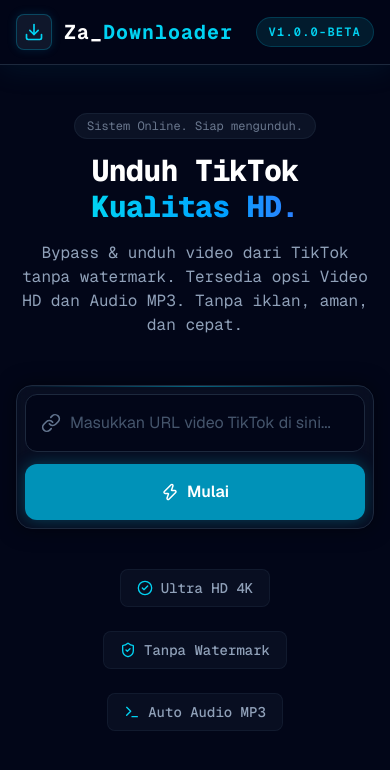
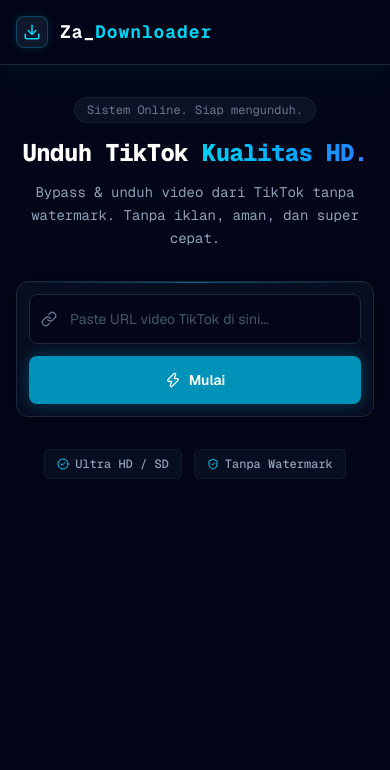
Before and after one commit to Gazash17/za-downloader, a Next.js app: page / in a window 390 px wide. Shown: the top 770 px of the page. Built offline with nearby package versions, Linux system fonts and the light colour scheme.

Commit message:
Update UX UI dan Mobile

```diff
--- a/app/page.tsx
+++ b/app/page.tsx
@@ -1,6 +1,6 @@
 "use client";
-import React, { useState, FormEvent } from 'react';
-import { Download, Link as LinkIcon, Video, Loader2, CheckCircle2, ShieldCheck, Zap, Terminal, Music } from 'lucide-react';
+import React, { useState, FormEvent, useRef } from 'react';
+import { Download, Link as LinkIcon, Video, Loader2, CheckCircle2, ShieldCheck, Zap, Terminal, RefreshCw } from 'lucide-react';
 
 export default function App() {
   const [url, setUrl] = useState('');
@@ -11,14 +11,22 @@
   // State baru untuk mengetahui tombol mana yang sedang loading download
   const [downloadingUrl, setDownloadingUrl] = useState<string>('');
 
+  // Referensi untuk input field agar bisa mengatur fokus/blur (keyboard HP)
+  const inputRef = useRef<HTMLInputElement>(null);
+
   const handleFetch = async (e: FormEvent) => {
     e.preventDefault();
+
+    // Menghilangkan keyboard HP saat form di-submit
+    if (inputRef.current) {
+      inputRef.current.blur();
+    }
+
     if (!url) {
       setError('Error: URL_TIDAK_DITEMUKAN. Masukkan target URL!');
       return;
     }
 
-    // Cek di awal agar user tidak repot menunggu loading kalau salah link
     if (!url.includes('tiktok.com')) {
       setError('Error: LINK_TIDAK_VALID. Silakan masukkan link khusus dari TikTok.');
       return;
@@ -56,27 +64,28 @@
     setUrl('');
     setResult(null);
     setError('');
+    // Fokus kembali ke input setelah di-clear, siap untuk paste
+    setTimeout(() => {
+      if (inputRef.current) inputRef.current.focus();
+    }, 100);
   };
 
   // Fungsi download yang sudah diperbarui agar memaksa download langsung & mengubah nama sesuai judul
-  const handleDownloadFile = async (downloadUrl: string, quality: string, type: string = 'video') => {
+  const handleDownloadFile = async (downloadUrl: string, quality: string) => {
     if (!downloadUrl) return;
 
-    setDownloadingUrl(downloadUrl); // Aktifkan animasi loading di tombol
+    setDownloadingUrl(downloadUrl);
 
-    // 1. Bersihkan judul video agar aman dijadikan nama file (Hapus spasi dan simbol aneh)
     const rawTitle = result.title || 'Video';
     const cleanTitle = rawTitle
-      .replace(/[^a-zA-Z0-9 \-]/g, '') // Hapus simbol aneh (emoji dll)
+      .replace(/[^a-zA-Z0-9 \-]/g, '')
       .trim()
-      .replace(/\s+/g, '_') // Ganti spasi dengan garis bawah (_)
-      .substring(0, 40); // Batasi panjang nama file maksimal 40 karakter agar tidak error
+      .replace(/\s+/g, '_')
+      .substring(0, 40);
 
-    // Format nama file baru: JudulVideo_TikTok_HD.mp4
-    const fileName = `${cleanTitle}_TikTok_${quality}.${type === 'audio' ? 'mp3' : 'mp4'}`;
+    const fileName = `${cleanTitle}_TikTok_${quality}.mp4`;
 
     try {
-      // Teknik untuk memaksa download file lintas-server (mencegah tab baru terbuka)
       const response = await fetch(downloadUrl);
       if (!response.ok) throw new Error('CORS Terblokir');
 
@@ -85,15 +94,13 @@
 
       const a = document.createElement('a');
       a.href = blobUrl;
-      a.download = fileName; // Memberi nama file baru dari judul asli
+      a.download = fileName;
       document.body.appendChild(a);
       a.click();
       document.body.removeChild(a);
       window.URL.revokeObjectURL(blobUrl);
 
     } catch (err) {
-      // Jika keamanan browser (CORS) sangat ketat dan memblokir fetch di atas,
-      // ini adalah rencana cadangan (buka tab baru tapi tetap berusaha kasih nama)
       console.warn("Download langsung diblokir browser, menggunakan tab cadangan.");
       const a = document.createElement('a');
       a.href = downloadUrl;
@@ -103,7 +110,7 @@
       a.click();
       document.body.removeChild(a);
     } finally {
-      setDownloadingUrl(''); // Matikan animasi loading
+      setDownloadingUrl('');
     }
   };
 
@@ -112,147 +119,147 @@
       <header className="bg-slate-950/80 backdrop-blur-md border-b border-slate-800 sticky top-0 z-10 shadow-[0_4px_30px_rgba(8,145,178,0.1)]">
         <div className="max-w-4xl mx-auto px-4 h-16 flex items-center justify-between">
           <div className="flex items-center gap-3">
-            <div className="w-9 h-9 bg-slate-900 border border-cyan-500/30 rounded-lg flex items-center justify-center text-cyan-400 shadow-[0_0_10px_rgba(8,145,178,0.2)]">
-              <Download size={20} />
+            <div className="w-8 h-8 md:w-9 md:h-9 bg-slate-900 border border-cyan-500/30 rounded-lg flex items-center justify-center text-cyan-400 shadow-[0_0_10px_rgba(8,145,178,0.2)]">
+              <Download size={18} />
             </div>
-            <h1 className="font-bold text-xl tracking-wider text-white">Za_<span className="text-cyan-400">Downloader</span></h1>
-          </div>
-          <div className="text-xs font-semibold text-cyan-400 bg-cyan-950/50 border border-cyan-800/50 px-3 py-1.5 rounded-full uppercase tracking-widest">
-            v1.0.0-beta
+            <h1 className="font-bold text-lg md:text-xl tracking-wider text-white">Za_<span className="text-cyan-400">Downloader</span></h1>
           </div>
         </div>
       </header>
 
-      <main className="max-w-4xl mx-auto px-4 py-12">
-        <div className="text-center mb-12">
+      <main className="max-w-4xl mx-auto px-4 py-8 md:py-12">
+        <div className="text-center mb-8 md:mb-12">
           <div className="inline-block mb-4">
             <span className="animate-pulse px-3 py-1 rounded-full bg-slate-900 border border-slate-800 text-xs text-slate-400">
               Sistem Online. Siap mengunduh.
             </span>
           </div>
-          <h2 className="text-3xl md:text-5xl font-extrabold text-white mb-4 tracking-tight">
+          <h2 className="text-2xl md:text-4xl lg:text-5xl font-extrabold text-white mb-3 tracking-tight">
             Unduh TikTok <span className="text-transparent bg-clip-text bg-gradient-to-r from-cyan-400 to-blue-500">Kualitas HD.</span>
           </h2>
-          <p className="text-base text-slate-400 max-w-2xl mx-auto">
-            Bypass & unduh video dari TikTok tanpa watermark. Tersedia opsi Video HD dan Audio MP3. Tanpa iklan, aman, dan cepat.
+          <p className="text-sm md:text-base text-slate-400 max-w-2xl mx-auto leading-relaxed">
+            Bypass & unduh video dari TikTok tanpa watermark. Tanpa iklan, aman, dan super cepat.
           </p>
         </div>
 
-        <div className="bg-slate-900/50 backdrop-blur-sm rounded-2xl shadow-[0_0_20px_rgba(0,0,0,0.5)] border border-slate-800 p-2 md:p-4 mb-8 max-w-2xl mx-auto relative overflow-hidden">
+        <div className="bg-slate-900/50 backdrop-blur-sm rounded-xl md:rounded-2xl shadow-[0_0_20px_rgba(0,0,0,0.5)] border border-slate-800 p-3 md:p-4 mb-8 max-w-2xl mx-auto relative overflow-hidden">
           <div className="absolute top-0 left-0 w-full h-[1px] bg-gradient-to-r from-transparent via-cyan-500/50 to-transparent"></div>
 
           <form onSubmit={handleFetch} className="flex flex-col md:flex-row gap-3 relative z-10">
             <div className="relative flex-1">
-              <div className="absolute inset-y-0 left-0 pl-4 flex items-center pointer-events-none">
-                <LinkIcon className="h-5 w-5 text-slate-500" />
+              <div className="absolute inset-y-0 left-0 pl-3 md:pl-4 flex items-center pointer-events-none">
+                <LinkIcon className="h-4 w-4 md:h-5 md:w-5 text-slate-500" />
               </div>
               <input
+                ref={inputRef}
                 type="url"
                 value={url}
                 onChange={(e) => setUrl(e.target.value)}
-                placeholder="Masukkan URL video TikTok di sini..."
-                className="w-full pl-11 pr-4 py-4 md:py-3 bg-slate-950 border border-slate-800 rounded-xl focus:outline-none focus:border-cyan-500/50 focus:ring-1 focus:ring-cyan-500/50 transition-all text-slate-200 placeholder:text-slate-600 font-sans"
+                placeholder="Paste URL video TikTok di sini..."
+                className="w-full pl-10 md:pl-11 pr-4 py-3.5 md:py-3 bg-slate-950 border border-slate-800 rounded-lg md:rounded-xl focus:outline-none focus:border-cyan-500/50 focus:ring-1 focus:ring-cyan-500/50 transition-all text-slate-200 placeholder:text-slate-600 font-sans text-sm md:text-base"
                 required
               />
             </div>
             <button
               type="submit"
               disabled={loading}
-              className="bg-cyan-600 hover:bg-cyan-500 text-white font-semibold py-4 md:py-3 px-8 rounded-xl transition-all disabled:opacity-50 flex items-center justify-center gap-2 min-w-[150px] shadow-[0_0_15px_rgba(8,145,178,0.4)] hover:shadow-[0_0_25px_rgba(8,145,178,0.6)] font-sans"
+              className="bg-cyan-600 hover:bg-cyan-500 text-white font-semibold py-3.5 md:py-3 px-6 md:px-8 rounded-lg md:rounded-xl transition-all disabled:opacity-50 flex items-center justify-center gap-2 md:min-w-[150px] shadow-[0_0_15px_rgba(8,145,178,0.4)] hover:shadow-[0_0_25px_rgba(8,145,178,0.6)] font-sans text-sm md:text-base"
             >
               {loading ? (
                 <>
-                  <Loader2 className="h-5 w-5 animate-spin" />
+                  <Loader2 className="h-4 w-4 md:h-5 md:w-5 animate-spin" />
                   Memproses...
                 </>
               ) : (
                 <>
-                  <Zap size={18} />
+                  <Zap size={16} className="md:w-[18px] md:h-[18px]" />
                   Mulai
                 </>
               )}
             </button>
           </form>
-          {error && <p className="text-red-400 text-sm mt-3 ml-2 font-medium flex items-center gap-1"><Terminal size={14} /> {error}</p>}
+          {error && <p className="text-red-400 text-xs md:text-sm mt-3 ml-1 md:ml-2 font-medium flex items-center gap-1"><Terminal size={12} className="md:w-3.5 md:h-3.5" /> {error}</p>}
         </div>
 
         {!result && !loading && (
-          <div className="flex flex-wrap justify-center gap-6 mt-10">
-            <div className="flex items-center gap-2 text-slate-400 bg-slate-900/50 px-4 py-2 rounded-lg border border-slate-800/50">
-              <CheckCircle2 className="h-4 w-4 text-cyan-400" />
-              <span className="text-sm font-medium">Ultra HD 4K</span>
+          <div className="flex flex-wrap justify-center gap-3 md:gap-6 mt-8 md:mt-10">
+            <div className="flex items-center gap-1.5 md:gap-2 text-slate-400 bg-slate-900/50 px-3 md:px-4 py-1.5 md:py-2 rounded-md md:rounded-lg border border-slate-800/50">
+              <CheckCircle2 className="h-3 w-3 md:h-4 md:w-4 text-cyan-400" />
+              <span className="text-xs md:text-sm font-medium">Ultra HD / SD</span>
             </div>
-            <div className="flex items-center gap-2 text-slate-400 bg-slate-900/50 px-4 py-2 rounded-lg border border-slate-800/50">
-              <ShieldCheck className="h-4 w-4 text-cyan-400" />
-              <span className="text-sm font-medium">Tanpa Watermark</span>
+            <div className="flex items-center gap-1.5 md:gap-2 text-slate-400 bg-slate-900/50 px-3 md:px-4 py-1.5 md:py-2 rounded-md md:rounded-lg border border-slate-800/50">
+              <ShieldCheck className="h-3 w-3 md:h-4 md:w-4 text-cyan-400" />
+              <span className="text-xs md:text-sm font-medium">Tanpa Watermark</span>
             </div>
-            <div className="flex items-center gap-2 text-slate-400 bg-slate-900/50 px-4 py-2 rounded-lg border border-slate-800/50">
-              <Terminal className="h-4 w-4 text-cyan-400" />
-              <span className="text-sm font-medium">Auto Audio MP3</span>
+            <div className="flex items-center gap-1.5 md:gap-2 text-slate-400 bg-slate-900/50 px-3 md:px-4 py-1.5 md:py-2 rounded-md md:rounded-lg border border-slate-800/50 hidden sm:flex">
+              <Terminal className="h-3 w-3 md:h-4 md:w-4 text-cyan-400" />
+              <span className="text-xs md:text-sm font-medium">Auto Clean File</span>
             </div>
           </div>
         )}
 
         {result && (
-          <div className="max-w-2xl mx-auto bg-slate-900/80 backdrop-blur-md rounded-2xl shadow-[0_0_30px_rgba(0,0,0,0.6)] border border-slate-700/50 overflow-hidden animate-in fade-in slide-in-from-bottom-4 duration-500 font-sans">
+          <div className="max-w-2xl mx-auto bg-slate-900/80 backdrop-blur-md rounded-xl md:rounded-2xl shadow-[0_0_30px_rgba(0,0,0,0.6)] border border-slate-700/50 overflow-hidden animate-in fade-in slide-in-from-bottom-4 duration-500 font-sans">
             <div className="flex flex-col sm:flex-row">
               {/* Thumbnail */}
-              <div className="sm:w-2/5 relative bg-slate-950 border-r border-slate-800 flex-shrink-0">
+              <div className="sm:w-2/5 relative bg-slate-950 border-b sm:border-b-0 sm:border-r border-slate-800 flex-shrink-0">
                 <img
                   src={result.thumbnail}
                   alt="Thumbnail"
-                  className="w-full h-48 sm:h-full object-cover opacity-80 mix-blend-luminosity hover:mix-blend-normal hover:opacity-100 transition-all duration-500"
+                  className="w-full h-40 sm:h-full object-cover opacity-80 mix-blend-luminosity hover:mix-blend-normal hover:opacity-100 transition-all duration-500"
                 />
                 <div className="absolute top-0 left-0 w-full h-full bg-gradient-to-t from-slate-950 via-transparent to-transparent"></div>
-                <div className="absolute top-2 left-2 bg-slate-900/80 border border-slate-700 text-cyan-400 text-xs font-bold px-2 py-1 rounded flex items-center gap-1 font-mono">
-                  <Video size={12} />
+                <div className="absolute top-2 left-2 bg-slate-900/80 border border-slate-700 text-cyan-400 text-[10px] md:text-xs font-bold px-2 py-1 rounded flex items-center gap-1 font-mono">
+                  <Video size={10} className="md:w-3 md:h-3" />
                   {result.platform}
                 </div>
               </div>
 
               {/* Details & Actions */}
-              <div className="p-6 sm:w-3/5 flex flex-col justify-between">
+              <div className="p-4 md:p-6 sm:w-3/5 flex flex-col justify-between">
                 <div>
-                  <div className="flex items-center gap-2 mb-2">
-                    <span className="w-2 h-2 rounded-full bg-emerald-500 animate-pulse"></span>
-                    <span className="text-xs text-emerald-500 font-mono tracking-wider">STATUS: BERHASIL</span>
+                  <div className="flex items-center gap-2 mb-1.5 md:mb-2">
+                    <span className="w-1.5 h-1.5 md:w-2 md:h-2 rounded-full bg-emerald-500 animate-pulse"></span>
+                    <span className="text-[10px] md:text-xs text-emerald-500 font-mono tracking-wider">STATUS: BERHASIL</span>
                   </div>
-                  <h3 className="font-bold text-lg text-white line-clamp-2 mb-2 leading-tight">
+                  <h3 className="font-bold text-base md:text-lg text-white line-clamp-2 mb-1 md:mb-2 leading-tight">
                     {result.title}
                   </h3>
-                  <p className="text-sm text-slate-400 mb-6 font-mono text-xs">Pilih format unduhan di bawah.</p>
+                  <p className="text-xs md:text-sm text-slate-400 mb-4 md:mb-6 font-mono">Pilih format unduhan di bawah.</p>
                 </div>
 
-                <div className="flex flex-col gap-3">
-                  {/* Tombol HD Selalu Muncul (Jika ada link HD atau jika TikTok) */}
+                <div className="flex flex-col gap-2.5 md:gap-3">
+                  {/* Tombol HD */}
                   {(result.hd || result.platform === 'TikTok') && (
                     <button
                       onClick={() => handleDownloadFile(result.hd || result.sd, 'HD')}
                       disabled={downloadingUrl === (result.hd || result.sd)}
-                      className="w-full bg-cyan-600 hover:bg-cyan-500 text-white font-medium py-2.5 px-4 rounded-lg transition-colors flex items-center justify-center gap-2 shadow-[0_0_10px_rgba(8,145,178,0.3)] border border-cyan-500/50 disabled:opacity-70"
+                      className="w-full bg-cyan-600 hover:bg-cyan-500 text-white font-medium py-2 md:py-2.5 px-4 rounded-lg transition-colors flex items-center justify-center gap-2 shadow-[0_0_10px_rgba(8,145,178,0.3)] border border-cyan-500/50 disabled:opacity-70 text-sm md:text-base"
                     >
-                      {downloadingUrl === (result.hd || result.sd) ? <Loader2 size={18} className="animate-spin" /> : <Download size={18} />}
+                      {downloadingUrl === (result.hd || result.sd) ? <Loader2 size={16} className="animate-spin md:w-[18px] md:h-[18px]" /> : <Download size={16} className="md:w-[18px] md:h-[18px]" />}
                       Unduh HD
                     </button>
                   )}
 
-                  {/* Tombol Audio (MP3) */}
-                  {(result.audio || result.platform === 'TikTok') && (
+                  {/* Tombol SD */}
+                  {(result.sd || result.platform === 'TikTok') && (
                     <button
-                      onClick={() => handleDownloadFile(result.audio, 'Audio', 'audio')}
-                      disabled={!result.audio || downloadingUrl === result.audio}
-                      className="w-full bg-slate-900 hover:bg-slate-800 text-emerald-400 font-medium py-2.5 px-4 rounded-lg transition-colors flex items-center justify-center gap-2 border border-emerald-900/50 disabled:opacity-70"
+                      onClick={() => handleDownloadFile(result.sd || result.hd, 'SD')}
+                      disabled={downloadingUrl === (result.sd || result.hd)}
+                      className="w-full bg-slate-800 hover:bg-slate-700 text-slate-200 font-medium py-2 md:py-2.5 px-4 rounded-lg transition-colors flex items-center justify-center gap-2 border border-slate-700 disabled:opacity-70 text-sm md:text-base"
                     >
-                      {downloadingUrl === result.audio ? <Loader2 size={18} className="animate-spin" /> : <Music size={18} />}
-                      Unduh Audio (MP3)
+                      {downloadingUrl === (result.sd || result.hd) ? <Loader2 size={16} className="animate-spin md:w-[18px] md:h-[18px]" /> : <Download size={16} className="md:w-[18px] md:h-[18px]" />}
+                      Unduh Standar (SD)
                     </button>
                   )}
 
+                  {/* Tombol Unduh URL Lainnya (Solid Button) */}
                   <button
                     onClick={handleClear}
-                    className="mt-3 text-xs text-slate-500 hover:text-cyan-400 font-mono text-center flex items-center justify-center gap-1 transition-colors"
+                    className="w-full bg-slate-900/80 hover:bg-slate-800 text-cyan-400 font-medium py-2 md:py-2.5 px-4 rounded-lg transition-colors flex items-center justify-center gap-2 border border-cyan-900/50 hover:border-cyan-500/50 text-sm md:text-base mt-1 md:mt-2"
                   >
-                    <Terminal size={12} /> Unduh URL Lainnya
+                    <RefreshCw size={14} className="md:w-[16px] md:h-[16px]" />
+                    Unduh URL Lainnya
                   </button>
                 </div>
               </div>
```
